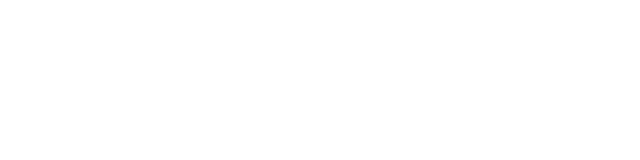
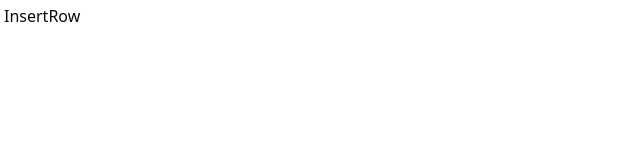
Before and after one commit to protoxianyx/moneymanager, a Next.js app: page / in a window 1280 px wide. Shown: the top 160 px of the page, without its empty margins (0-640 px from the left). Built offline with nearby package versions, Linux system fonts and the light colour scheme.

Commit message:
Table Insert 1

```diff
--- /dev/null
+++ b/app/components/InsertRow.tsx
@@ -0,0 +1,9 @@
+import React from 'react'
+
+const InsertRow = () => {
+  return (
+    <div>InsertRow</div>
+  )
+}
+
+export default InsertRow
--- a/app/newPage/layout.tsx
+++ /dev/null
@@ -1,9 +0,0 @@
-import React from 'react'
-
-const Layout = () => {
-  return (
-    <div>Layout</div>
-  )
-}
-
-export default Layout
--- a/app/newPage/page.tsx
+++ /dev/null
@@ -1,9 +0,0 @@
-import React from 'react'
-
-const page = () => {
-  return (
-    <div>page</div>
-  )
-}
-
-export default page
--- a/app/page.tsx
+++ b/app/page.tsx
@@ -1,10 +1,11 @@
 import React from "react";
+import InsertRow from "./components/InsertRow";
 
 
 const page = () => {
   return (
     <div>
-
+      <InsertRow/>
     </div>
   );
 };
```
